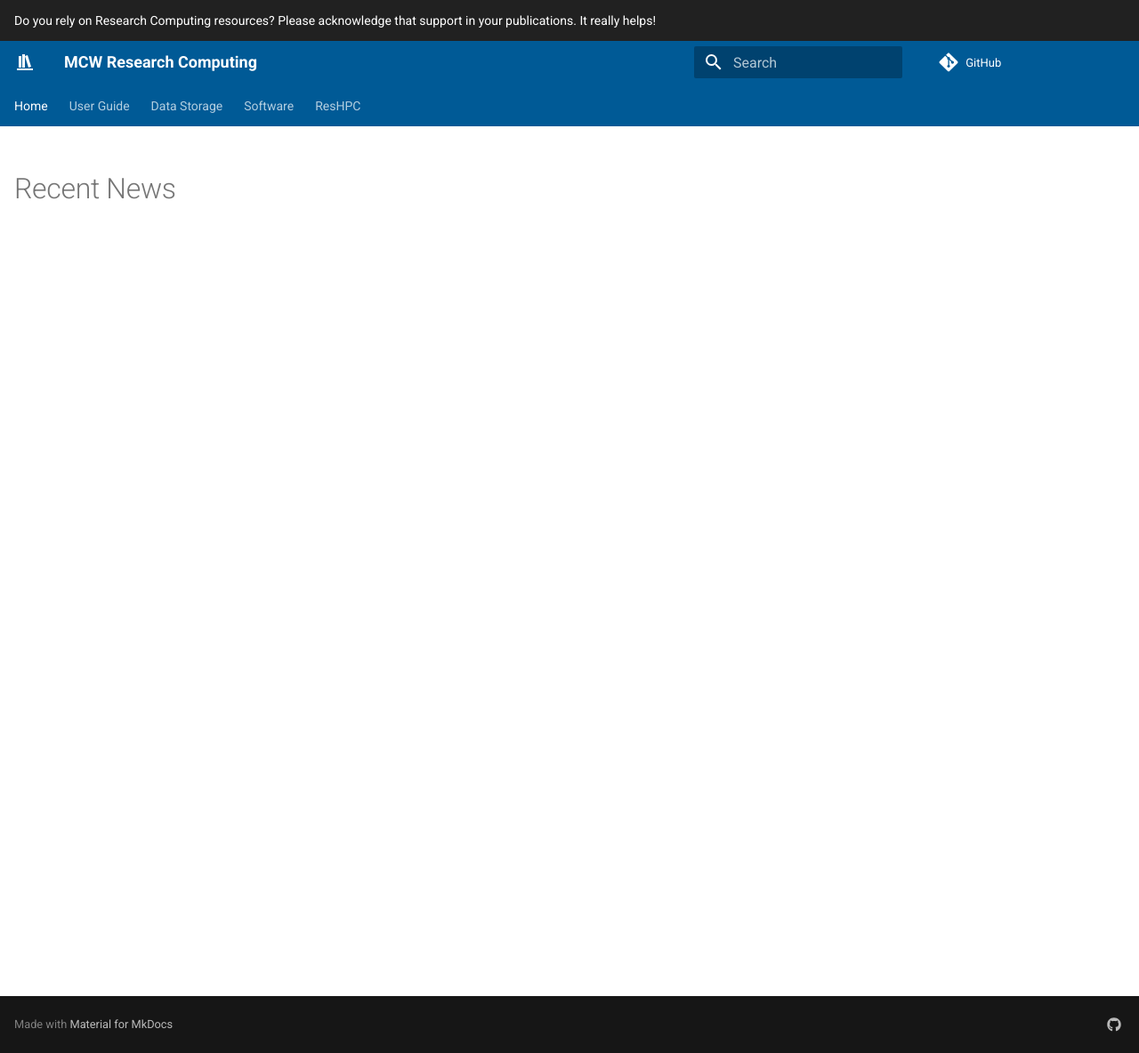
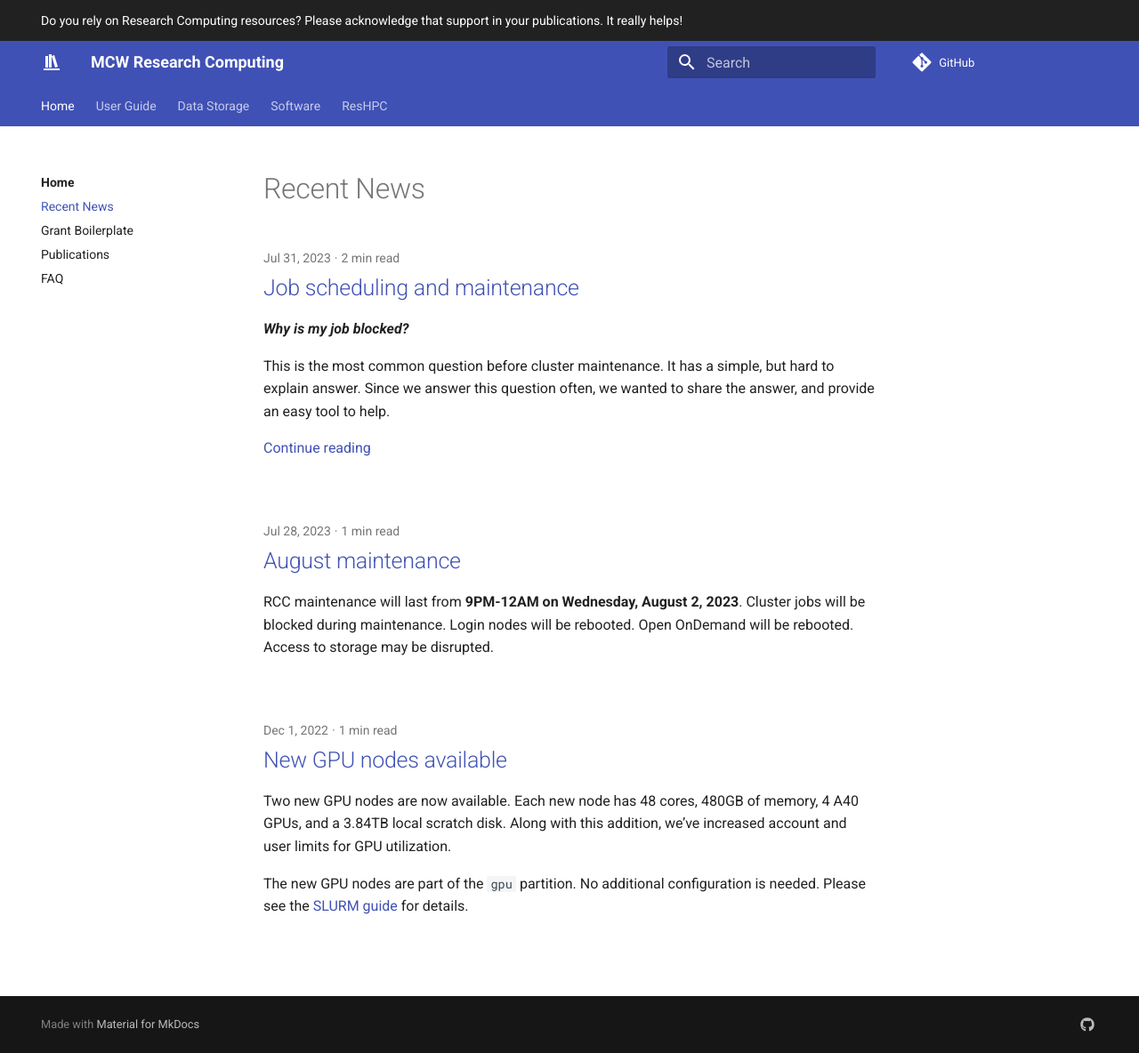
Before and after one commit to mcw-rcc/mcw-rcc.github.io, an MkDocs documentation site: the page built from docs/news/index.md, in a window 1280 px wide and 1184 px high. Shown: the whole window at 89% size. Built offline with MkDocs 1.6.1 and Material for MkDocs 9.7.7, drawn with Linux system fonts in a browser that asks for light colours; comment, search, counter and statistics services are not loaded.

Commit message:
add new blog plugin
update material theme to add support for built-in blog

```diff
--- a/docs/news.md
+++ /dev/null
@@ -1,14 +0,0 @@
----
-hide:
-  - navigation
----
-# Recent News
-<!-- markdownlint-disable MD033 -->
-<head>
-<script>
-  !function(){'use strict';var e=['debug','destroy','do','help','identify','is','off','on','ready','render','reset','safe','set'];if(window.noticeable)console.warn('Noticeable SDK code snippet loaded more than once');else{var n=function(e){return function(){var n=Array.prototype.slice.call(arguments);return n.unshift(e),t.push(n),t}},t=window.noticeable=window.noticeable||[];!function(){for(var o=0;o<e.length;o++){var r=e[o];t[r]=n(r)}}(),function(){var e=document.createElement('script');e.async=!0,e.src='https://sdk.noticeable.io/l.js';var n=document.head;n.insertBefore(e,n.firstChild)}()}}();
-  noticeable.render('widget', '5eydUqaZeynxyMKyT7b6');
-</script>
-</head>
-<div id="noticeable-widget"></div>
-<!-- markdownlint-enable MD033 -->
--- /dev/null
+++ b/docs/news/index.md
@@ -0,0 +1 @@
+# Recent News
--- /dev/null
+++ b/docs/news/posts/2022-12-01.md
@@ -0,0 +1,11 @@
+---
+date: 2022-12-01
+categories:
+  - Announcements
+---
+
+# New GPU nodes available
+
+Two new GPU nodes are now available. Each new node has 48 cores, 480GB of memory, 4 A40 GPUs, and a 3.84TB local scratch disk. Along with this addition, we’ve increased account and user limits for GPU utilization.
+
+The new GPU nodes are part of the `gpu` partition. No additional configuration is needed. Please see the [SLURM guide](../../user-guide/jobs/running-jobs.md) for details.
--- /dev/null
+++ b/docs/news/posts/2023-07-28.md
@@ -0,0 +1,9 @@
+---
+date: 2023-07-28
+categories:
+  - Maintenance
+---
+
+# August maintenance
+
+RCC maintenance will last from **9PM-12AM on Wednesday, August 2, 2023**. Cluster jobs will be blocked during maintenance. Login nodes will be rebooted. Open OnDemand will be rebooted. Access to storage may be disrupted.
--- a/mkdocs.yml
+++ b/mkdocs.yml
@@ -19,7 +19,8 @@
   custom_dir: overrides
 
   features:
-    - navigation.instant
+  #  - navigation.instant
+    - navigation.indexes
     - navigation.tabs
     - navigation.tabs.sticky
     - navigation.sections
@@ -49,10 +50,10 @@
 
 # CSS
 extra_css:
-  - stylesheets/extra.css
+  - _static/css/extra.css
 
 extra_javascript:
-  - javascripts/mathjax.js
+  - _static/js/mathjax.js
   - https://polyfill.io/v3/polyfill.min.js?features=es6
   - https://cdn.jsdelivr.net/npm/mathjax@3/es5/tex-mml-chtml.js
 
@@ -60,8 +61,13 @@
 plugins:
   - macros
   - search
-  - glightbox:
-      closeOnOutsideClick: true
+  - glightbox
+  - blog:
+      post_date_format: medium
+      pagination_per_page: 5
+      blog_dir: news
+      archive: false
+      categories: false
 
 # Extensions
 markdown_extensions:
@@ -95,7 +101,7 @@
 nav:
   - Home:
     - Overview: index.md
-    - Recent News: news.md
+    - Recent News: news/index.md
     - Grant Boilerplate: grants.md
     - Publications: pubs.md
     - FAQ: faq.md
--- a/requirements.txt
+++ b/requirements.txt
@@ -1,5 +1,5 @@
 mkdocs
-mkdocs-material
+mkdocs-material==9.2.3
 pymdown-extensions
 mkdocs-macros-plugin
 mkdocs-git-revision-date-localized-plugin
```
Also changed, not shown: docs/news/posts/2023-07-31.md (added, +33 -0 lines).
